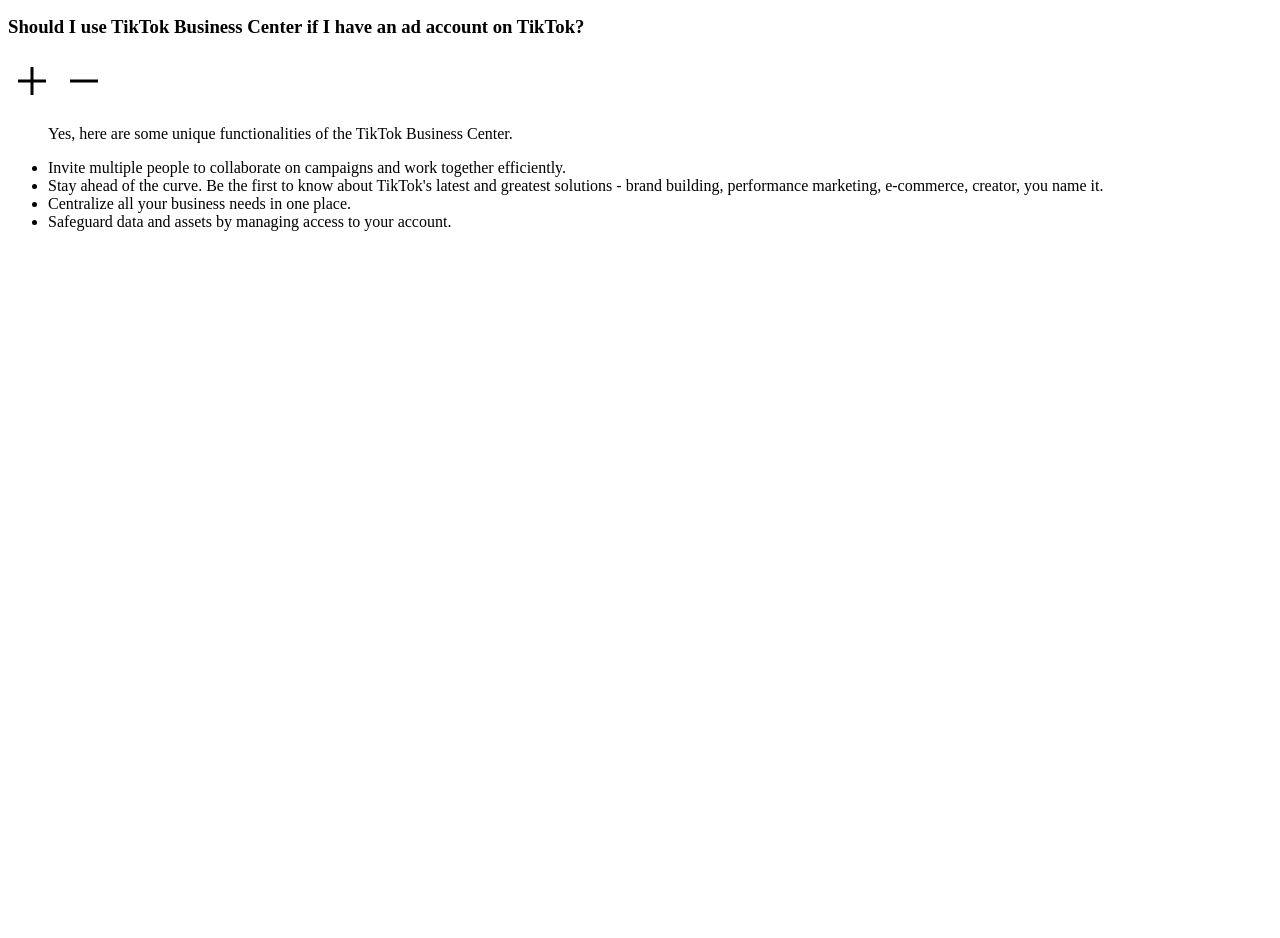
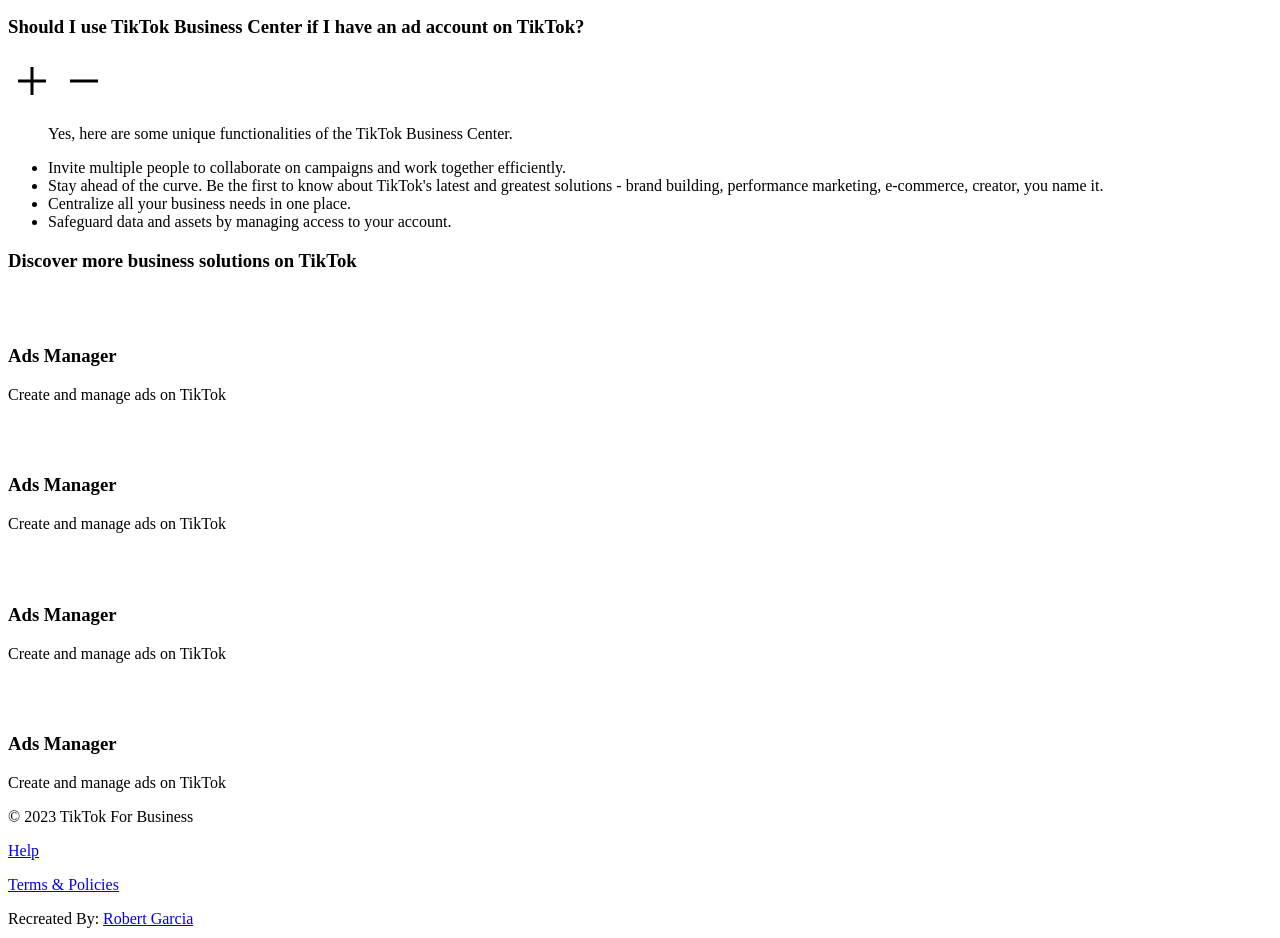
Before and after one commit to robertgarcia305/tiktok_mybusiness_landing_page, a plain HTML site: page index.html in a window 1280 px wide. Shown: the part 4940-5878 px from the top of the page. Before the commit the page ends 5187 px from the top, so only its background shows below. Drawn offline with Linux system fonts and the light colour scheme.

Commit message:
Add files via upload

```diff
--- a/index.html
+++ b/index.html
@@ -244,9 +244,71 @@
             </div>
           </div>
         </div>
+        <!-- discover -->
+        <div class="discover-wrap">
+          <div class="discover">
+            <div class="discover-left">
+              <h3>Discover more business solutions on TikTok</h3>
+            </div>
+            <div class="discover-right">
+              <div></div>
+              <div class="block">
+                <div class="discover-top">
+                  <div><img src="" alt=""></div>
+                  <div><img src="" alt=""></div>
+                </div>
+                <div class="discover-bottom">
+                  <h3>Ads Manager</h3>
+                  <p>Create and manage ads on TikTok</p>
+                </div>
+              </div>
+              <div class="block">
+                <div class="discover-top">
+                  <div><img src="" alt=""></div>
+                  <div><img src="" alt=""></div>
+                </div>
+                <div class="discover-bottom">
+                  <h3>Ads Manager</h3>
+                  <p>Create and manage ads on TikTok</p>
+                </div>
+              </div>
+              <div class="block">
+                <div class="discover-top">
+                  <div><img src="" alt=""></div>
+                  <div><img src="" alt=""></div>
+                </div>
+                <div class="discover-bottom">
+                  <h3>Ads Manager</h3>
+                  <p>Create and manage ads on TikTok</p>
+                </div>
+              </div>
+              <div class="block">
+                <div class="discover-top">
+                  <div><img src="" alt=""></div>
+                  <div><img src="" alt=""></div>
+                </div>
+                <div class="discover-bottom">
+                  <h3>Ads Manager</h3>
+                  <p>Create and manage ads on TikTok</p>
+                </div>
+              </div>
+            </div>
+          </div>
+        </div>
+        <!-- footer -->
         <div class="footer-wrap">
           <footer>
-
+            <div class="footer-left">
+              <p>© 2023 TikTok For Business</p>
+              <p><a href="#">Help</a></p>
+              <p><a href="#">Terms & Policies</a></p>
+            </div>
+            <div class="footer-center">
+              <p>Recreated By: <a href="#">Robert Garcia</a></p>
+            </div>
+            <div class="footer-right">
+              <img src="img/logo-white.svg" alt="">
+            </div>
           </footer>
         </div>
     </body>
```
